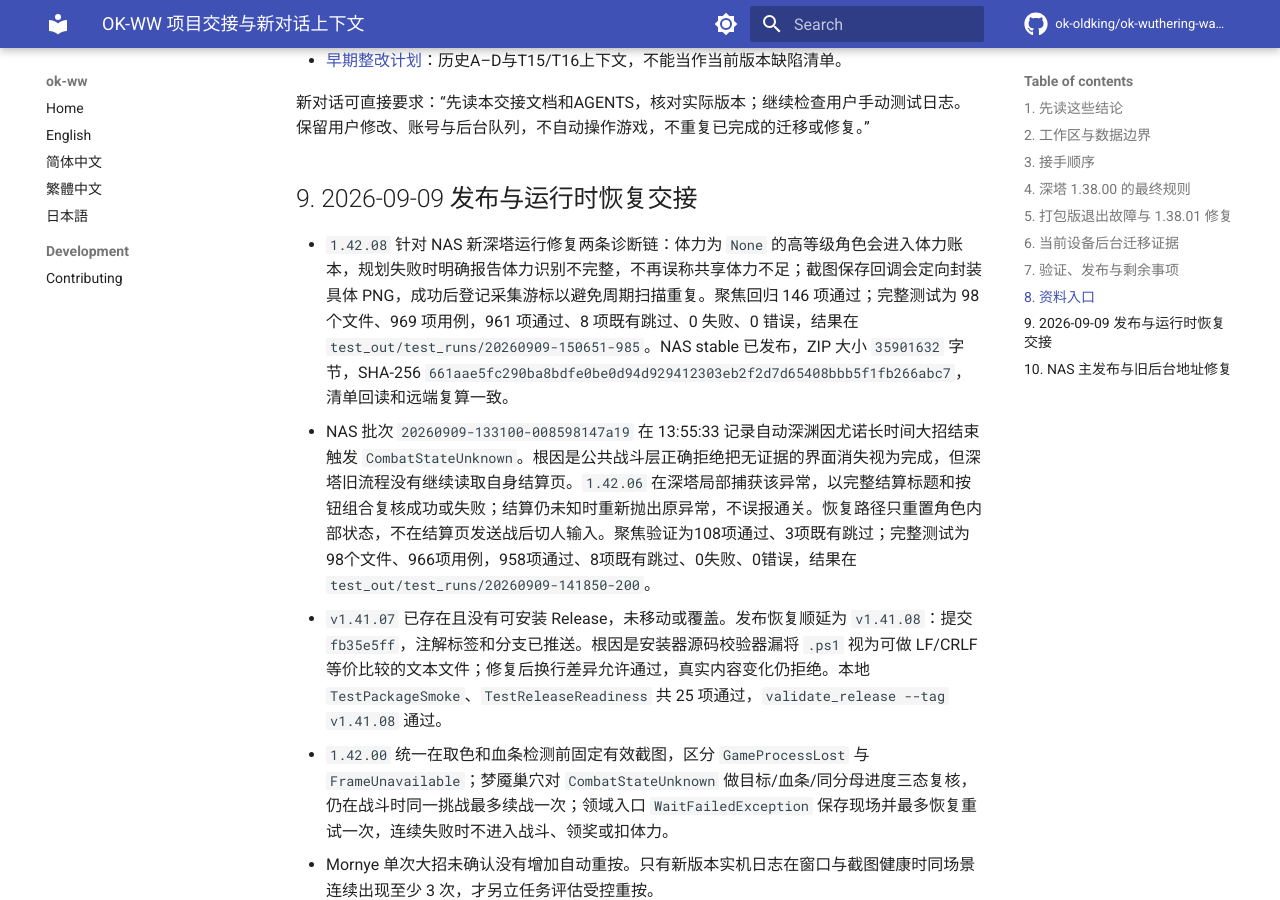
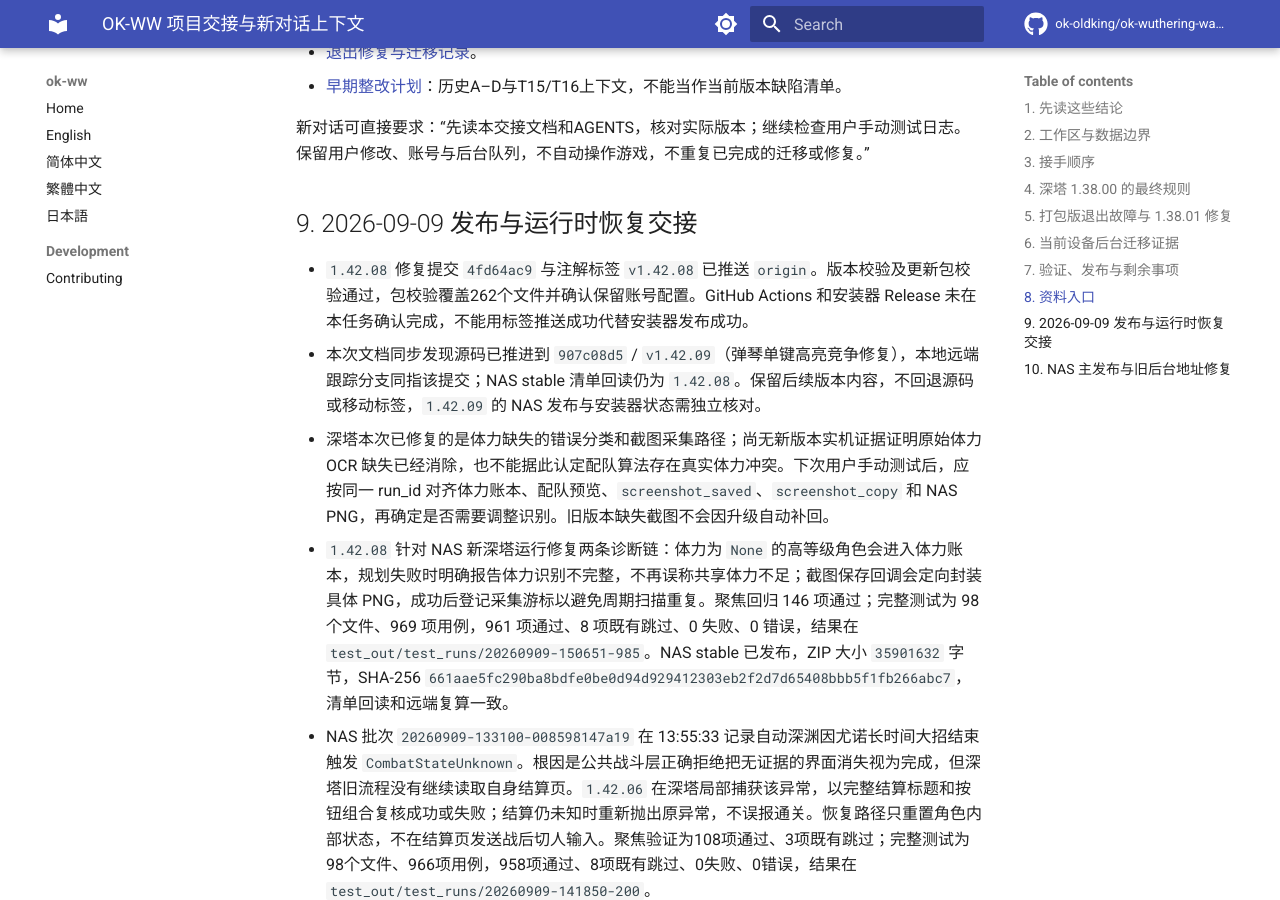
Before and after one commit to xihuojun2020-tech/okww-custom, an MkDocs documentation site: the page built from docs/项目交接与新对话上下文.md, in a window 1280 px wide and 900 px high, scrolled down 4155 px. Built offline with MkDocs 1.6.1 and Material for MkDocs 9.7.7, drawn with Linux system fonts in a browser that asks for light colours; comment, search, counter and statistics services are not loaded; some of the changed text lies outside the part shown.

Commit message:
docs: sync diagnostic release status and verification boundaries

```diff
--- a/docs/项目交接与新对话上下文.md
+++ b/docs/项目交接与新对话上下文.md
@@ -1,13 +1,13 @@
 # OK-WW 项目交接与新对话上下文
 
-更新时间：2026-09-09（Asia/Shanghai）。当前目标版本：`1.42.08`；发布提交、标签、CI、NAS 与 Release 状态见第 9、10 节，接手时仍须先核对 Git 与实际安装状态。
+更新时间：2026-09-09（Asia/Shanghai）。当前源码与 GitHub 标签：`1.42.09`；本次回读 NAS stable 为 `1.42.08`。两条发布通道当前版本不同，实际安装版本须从新运行日志核对；发布与验证记录见第 9、10 节。
 
 ## 1. 先读这些结论
 
 - A–D 代码整改已完成，不重复从头审查历史问题。后续已完成首次安装、快捷键/窗口诊断、多账号与领奖体力修复、自动诊断上传等工作，版本经过多轮推进。
 - `1.38.00` 深塔属性与共享体力规划已实现，提交 `5f335f13`、注解标签与分支已推送。
 - `1.38.01` 打包版退出与后台补传隔离已实现，提交 `2569cc91`、注解标签与分支已推送。尚未在本次文档同步中核验该标签的 CI 或安装器 Release 完成状态，不能把推送成功写成构建发布成功。
-- 最近全量复跑：88个测试文件、846项用例，838通过、8项原有跳过。首次全量在缺图跳过的界面测试后出现 OCR 后台退出超时，单独复查和全量复跑均正常，未修改 OCR 代码。
+- 本任务最近全量验证对应 `1.42.08`：98个测试文件、969项用例，961通过、8项既有跳过、0失败、0错误。该结果不能直接当作后续 `1.42.09` 的全量验证记录。
 - 2026-09-08 文档同步时只读核对：用户打包安装为 `1.38.00`，尚非 `1.38.01`。后台任务已单独迁移成功，因此后台修复与主界面版本不能混为一谈。
 - 用户明确要求手动操作游戏和测试；助手检查日志、定位问题与修复代码，不自动操作游戏或虚拟机界面。A3、A4为用户提供的测试账号简称。
 
@@ -33,7 +33,7 @@
 ## 3. 接手顺序
 
 1. 阅读本文和 AGENTS，核对 Git 状态、config.py、用户最新要求。历史文档与实际源码冲突时，以新证据为准。
-2. 优先处理用户对 `1.38.01` 更新、退出测试的反馈；核对其实际安装版本，再读对应时间的主程序及启动器日志。
+2. 优先读取 NAS 中用户最新手动测试的运行，核对版本、run_id 和报错时间；深塔重点核查角色体力账本、全局配队预览及对应 PNG，不以本机旧日志代替 NAS 证据。
 3. 阅读 [退出与后台隔离实施记录](superpowers/plans/2026-09-08-exit-background-isolation.md) 和 [NAS部署说明](NAS诊断部署与读取说明.md)，不要重复迁移已匹配的任务或强杀所有Python。
 4. 深塔测试反馈参照 [属性与全局体力规划](superpowers/plans/2026-09-07-abyss-element-planning.md)，核查日志中的全局配队预览、属性排除、共享体力和中塔半区规则。
 5. 如继续早期T15/T16验收，先核对已有记录；只将有实际证据的项目标为完成。安装解包、离线用例与真实游戏验证是不同证据。
@@ -102,6 +102,9 @@
 
 ## 9. 2026-09-09 发布与运行时恢复交接
 
+- `1.42.08` 修复提交 `4fd64ac9` 与注解标签 `v1.42.08` 已推送 `origin`。版本校验及更新包校验通过，包校验覆盖262个文件并确认保留账号配置。GitHub Actions 和安装器 Release 未在本任务确认完成，不能用标签推送成功代替安装器发布成功。
+- 本次文档同步发现源码已推进到 `907c08d5` / `v1.42.09`（弹琴单键高亮竞争修复），本地远端跟踪分支同指该提交；NAS stable 清单回读仍为 `1.42.08`。保留后续版本内容，不回退源码或移动标签，`1.42.09` 的 NAS 发布与安装器状态需独立核对。
+- 深塔本次已修复的是体力缺失的错误分类和截图采集路径；尚无新版本实机证据证明原始体力 OCR 缺失已经消除，也不能据此认定配队算法存在真实体力冲突。下次用户手动测试后，应按同一 run_id 对齐体力账本、配队预览、`screenshot_saved`、`screenshot_copy` 和 NAS PNG，再确定是否需要调整识别。旧版本缺失截图不会因升级自动补回。
 - `1.42.08` 针对 NAS 新深塔运行修复两条诊断链：体力为 `None` 的高等级角色会进入体力账本，规划失败时明确报告体力识别不完整，不再误称共享体力不足；截图保存回调会定向封装具体 PNG，成功后登记采集游标以避免周期扫描重复。聚焦回归 146 项通过；完整测试为 98 个文件、969 项用例，961 项通过、8 项既有跳过、0 失败、0 错误，结果在 `test_out/test_runs/20260909-150651-985`。NAS stable 已发布，ZIP 大小 `35901632` 字节，SHA-256 `661aae5fc290ba8bdfe0be0d94d929412303eb2f2d7d65408bbb5f1fb266abc7`，清单回读和远端复算一致。
 - NAS 批次 `20260909-133100-008598147a19` 在 13:55:33 记录自动深渊因尤诺长时间大招结束触发 `CombatStateUnknown`。根因是公共战斗层正确拒绝把无证据的界面消失视为完成，但深塔旧流程没有继续读取自身结算页。`1.42.06` 在深塔局部捕获该异常，以完整结算标题和按钮组合复核成功或失败；结算仍未知时重新抛出原异常，不误报通关。恢复路径只重置角色内部状态，不在结算页发送战后切人输入。聚焦验证为108项通过、3项既有跳过；完整测试为98个文件、966项用例，958项通过、8项既有跳过、0失败、0错误，结果在 `test_out/test_runs/20260909-141850-200`。
 - `v1.41.07` 已存在且没有可安装 Release，未移动或覆盖。发布恢复顺延为 `v1.41.08`：提交 `fb35e5ff`，注解标签和分支已推送。根因是安装器源码校验器漏将 `.ps1` 视为可做 LF/CRLF 等价比较的文本文件；修复后换行差异允许通过，真实内容变化仍拒绝。本地 `TestPackageSmoke`、`TestReleaseReadiness` 共 25 项通过，`validate_release --tag v1.41.08` 通过。
```
Also changed, not shown: docs/NAS诊断部署与读取说明.md (+4 -0 lines).
